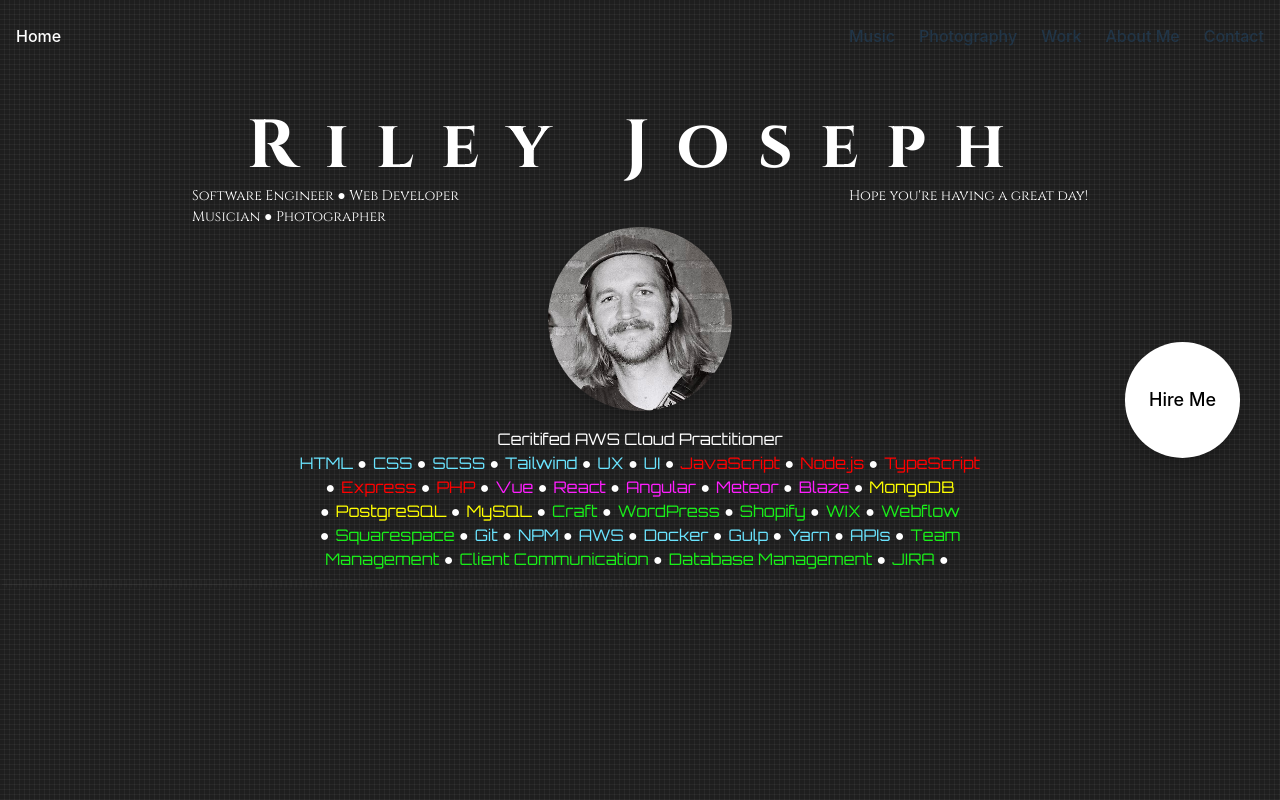
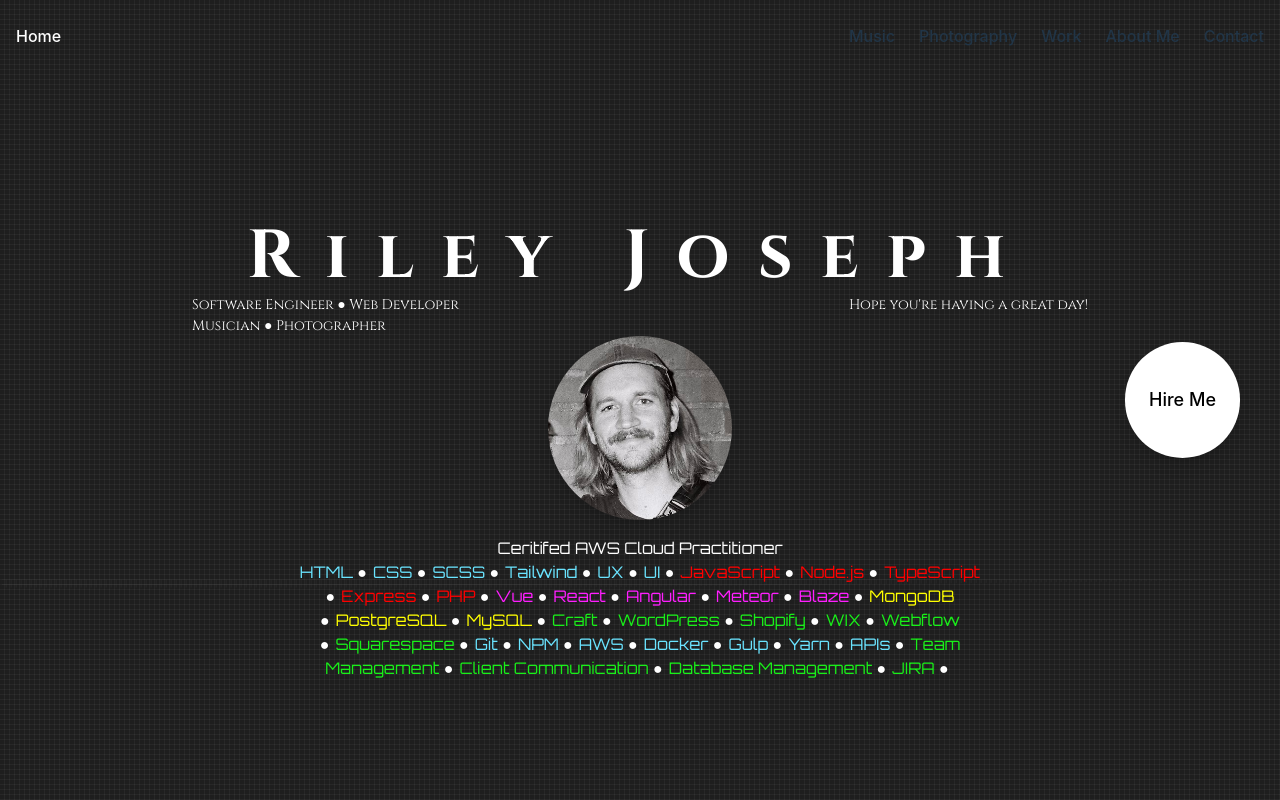
Before and after one commit to RileyJoseph/riley-joseph, a React (Vite) app: page / in a window 1280 px wide. Shown: the top 800 px of the page. Built offline with nearby package versions, Linux system fonts and the light colour scheme; a web font is replaced by a local one.

Commit message:
use flexbox

```diff
--- a/src/App.css
+++ b/src/App.css
@@ -158,7 +158,7 @@ html, body {
 
 .welcome-text{
   position: absolute;
-  margin-top: 180px;
+  justify-content: center;
   /* right: 10%; */
   color: white;
   .cutout{
@@ -872,7 +872,7 @@ footer{
 
 @media (width <= 1375px) {
   .welcome-text{
-    margin-top: 120px;
+    /* margin-top: 120px; */
     .name{
       font-size: 68px;
     }
@@ -962,7 +962,7 @@ footer{
     position: relative;
   }
   .welcome-text{
-    margin-top: 180px;
+    /* margin-top: 180px; */
     position: relative;
     /* min-height: auto; */
    .name{
```
